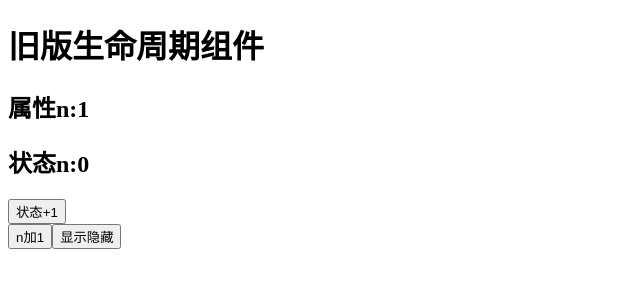
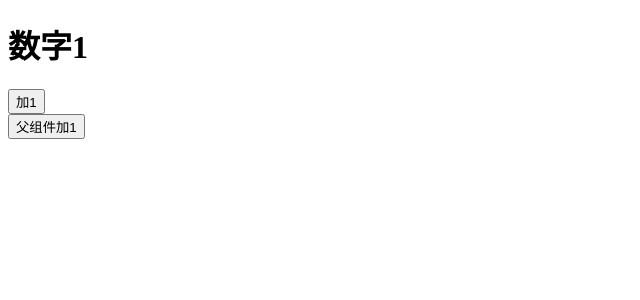
Before and after one commit to jingchenlucky/huanhuan, a React (Create React App) app in the folder learn-react/: page / in a window 1280 px wide. Shown: the top 300 px of the page, without its empty margins (0-640 px from the left). Built offline with nearby package versions, Linux system fonts and the light colour scheme.

Commit message:
2-10生命周期2

```diff
--- a/learn-react/src/App.js
+++ b/learn-react/src/App.js
@@ -1,29 +1,19 @@
 import React, {Component} from 'react';
-import OldLifeCycle from './OldLifeCycle'
+import Test from './Teat'
 
 class App extends Component {
-    state = {
-        number: 1,
-        show: true
+    state={
+        number:1
     }
-
     render() {
-        const comp = this.state.show ? <OldLifeCycle n={this.state.number}/> : null;
         return (
             <div>
-                {comp}
-                <button onClick={() => {
-                    this.setState(state => ({
-                        number: state.number + 1
-                    }))
-                }}>n加1
-                </button>
-                <button onClick={() => {
-                    this.setState(state => ({
-                        show: !this.state.show
-                    }))
-                }}>显示隐藏
-                </button>
+                <Test n={this.state.number}/>
+                <button onClick={()=>{
+                    this.setState({
+                        number:this.state.number+1
+                    })
+                }}>父组件加1</button>
             </div>
         );
     }
--- /dev/null
+++ b/learn-react/src/Teat.js
@@ -0,0 +1,28 @@
+import React, {Component} from 'react';
+
+class Teat extends Component {
+    state={
+        n:this.props.n
+    }
+
+    componentWillReceiveProps(nextProps, nextContext) {
+        this.setState({
+            n:nextProps.n
+        })
+    }
+
+    render() {
+        return (
+            <div>
+                <h1>数字{this.state.n}</h1>
+                <button onClick={()=>{
+                    this.setState({
+                        n:this.state.n+1
+                    })
+                }}>加1</button>
+            </div>
+        );
+    }
+}
+
+export default Teat;
```
Also changed, not shown: learn-react/src/App-copy.js (added, +32 -0 lines), 1 other file (tests, documents, lock files or other folders).
